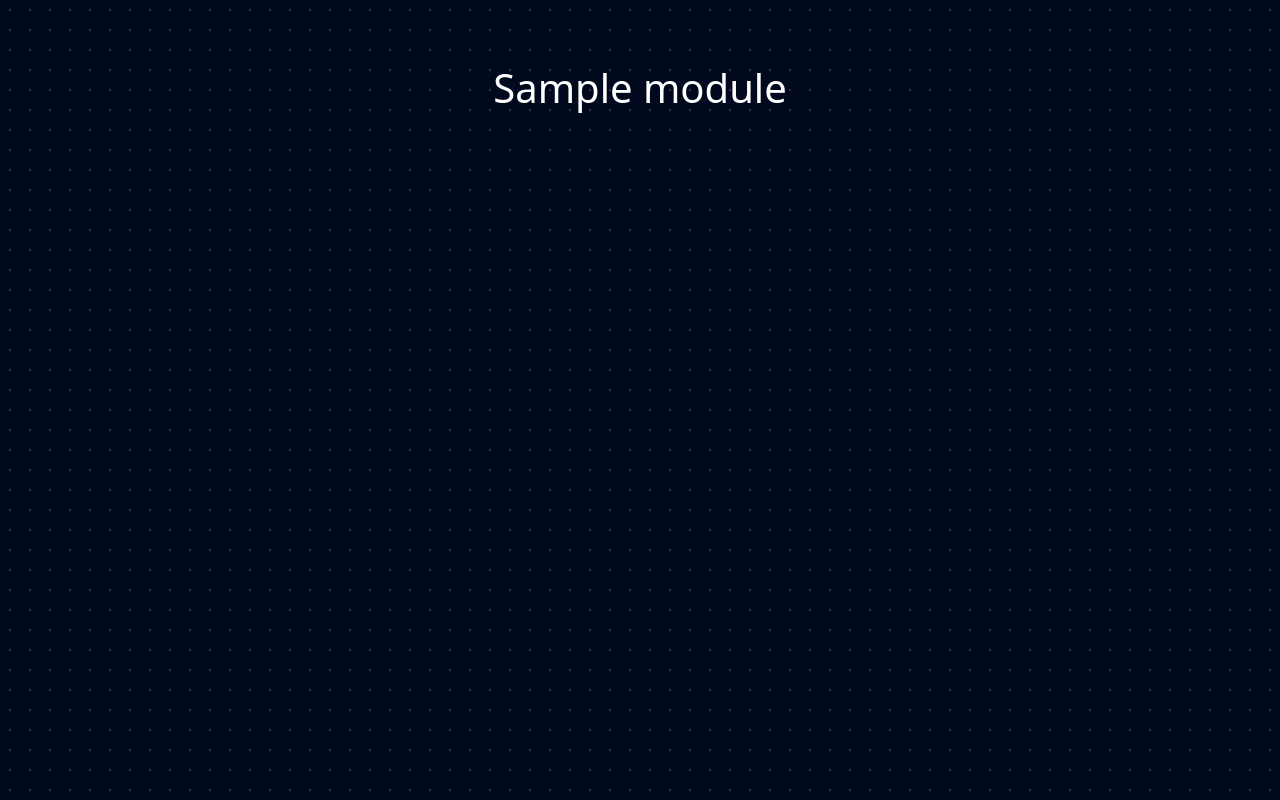
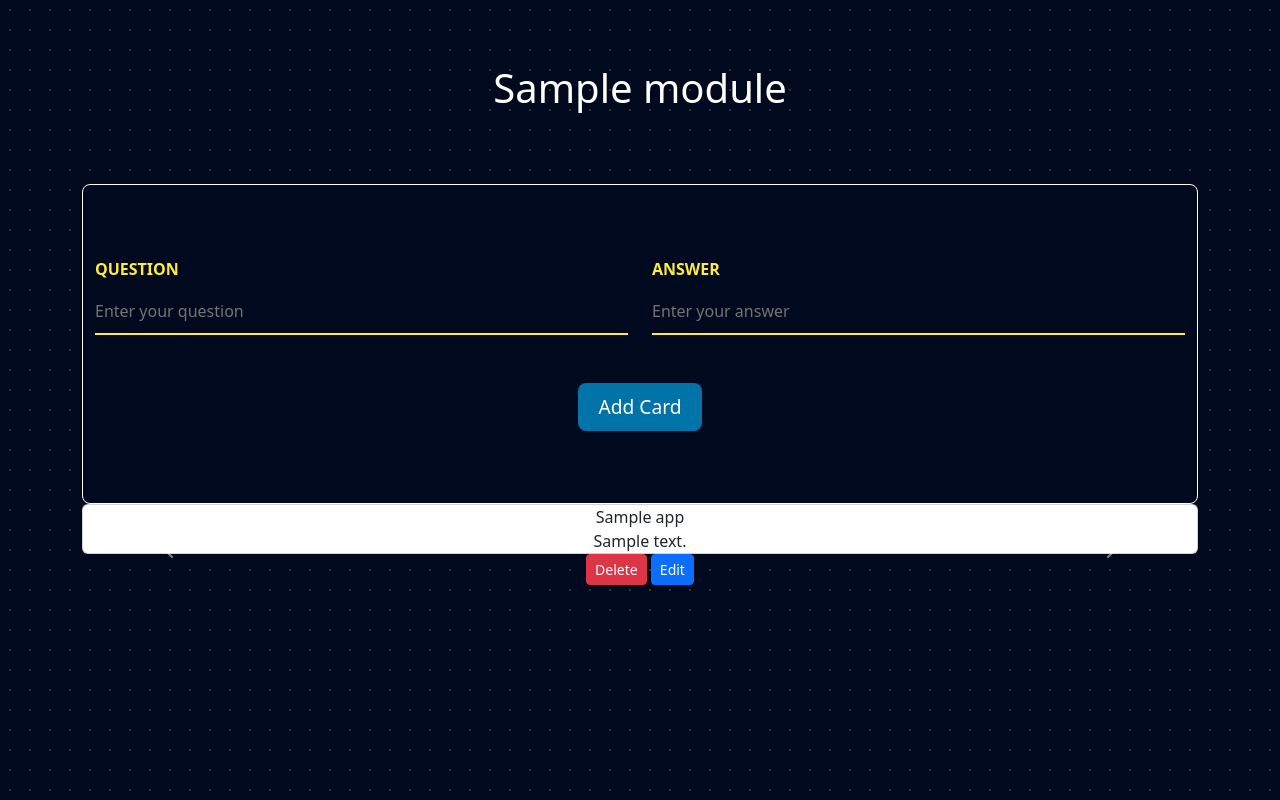
Before and after one commit to nberdi/Flashcard-App, a Flask app: a page that uses templates/flashcard_module.html in a window 1280 px wide. Run offline with Flask 3, Linux system fonts and the light colour scheme; tables that the repository leaves empty hold one stand-in row (values such as "Sample post").

Commit message:
added flashcard form; used bootstrap carousel to display all added flashcards

```diff
--- a/templates/flashcard_module.html
+++ b/templates/flashcard_module.html
@@ -8,6 +8,60 @@
 
     <div class="container">
         <h1 class="header">{{ module.name.replace("-", " ") }}</h1>
+
+        <form action="/add_flashcards/{{ module.id }}" method="POST">
+            <div class="container">
+                <div class="row align-items-start">
+                    <div class="col-md-6">
+                        <label for="question" class="card_label">Question</label>
+                        <input type="text" class="card_input" id="question" name="question" placeholder="Enter your question" required>
+                    </div>
+                    <div class="col-md-6">
+                        <label for="answer" class="card_label">Answer</label>
+                        <input type="text" class="card_input" id="answer" name="answer" placeholder="Enter your answer" required>
+                    </div>
+                </div>
+                <button type="submit" class="btn_common">Add Card</button>
+            </div>
+        </form>
+
+        {% if flashcards %}
+        <div id="carouselExampleAutoplaying" class="carousel slide">
+            <div class="carousel-inner">
+                {% for card in flashcards %}
+                    <div class="carousel-item {% if loop.first %} active {% endif %}">
+                        <div class="card_container">
+                            <div class="card" id="flashcard-{{ card.id }}">
+                                <div class="card_side card-front" id="card_front">
+                                    {{ card.question }}
+                                </div>
+                                <div class="card_side card-back">
+                                    {{ card.answer }}
+                                </div>
+                            </div>
+                        </div>
+                        <div>
+                            <a href="" class="btn btn-danger btn-sm">Delete</a>
+                            <a href="" class="btn btn-primary btn-sm">Edit</a>
+                        </div>
+                    </div>
+                {% endfor %}
+            </div>
+
+            <button class="carousel-control-prev" type="button" data-bs-target="#carouselExampleAutoplaying" data-bs-slide="prev">
+                <span class="carousel-control-prev-icon" aria-hidden="true"></span>
+                <span class="visually-hidden">Previous</span>
+            </button>
+            <button class="carousel-control-next" type="button" data-bs-target="#carouselExampleAutoplaying" data-bs-slide="next">
+                <span class="carousel-control-next-icon" aria-hidden="true"></span>
+                <span class="visually-hidden">Next</span>
+            </button>
+        </div>
+        {% else %}
+            <div>
+                <p>You currently have <span class="no_flashcard_highlight">no flashcards</span>. Start adding some to begin.</p>
+            </div>
+        {% endif %}
     </div>
-
+    <script src="{{ url_for('static', filename='js/index.js') }}"></script>
 {% endblock %}
```
